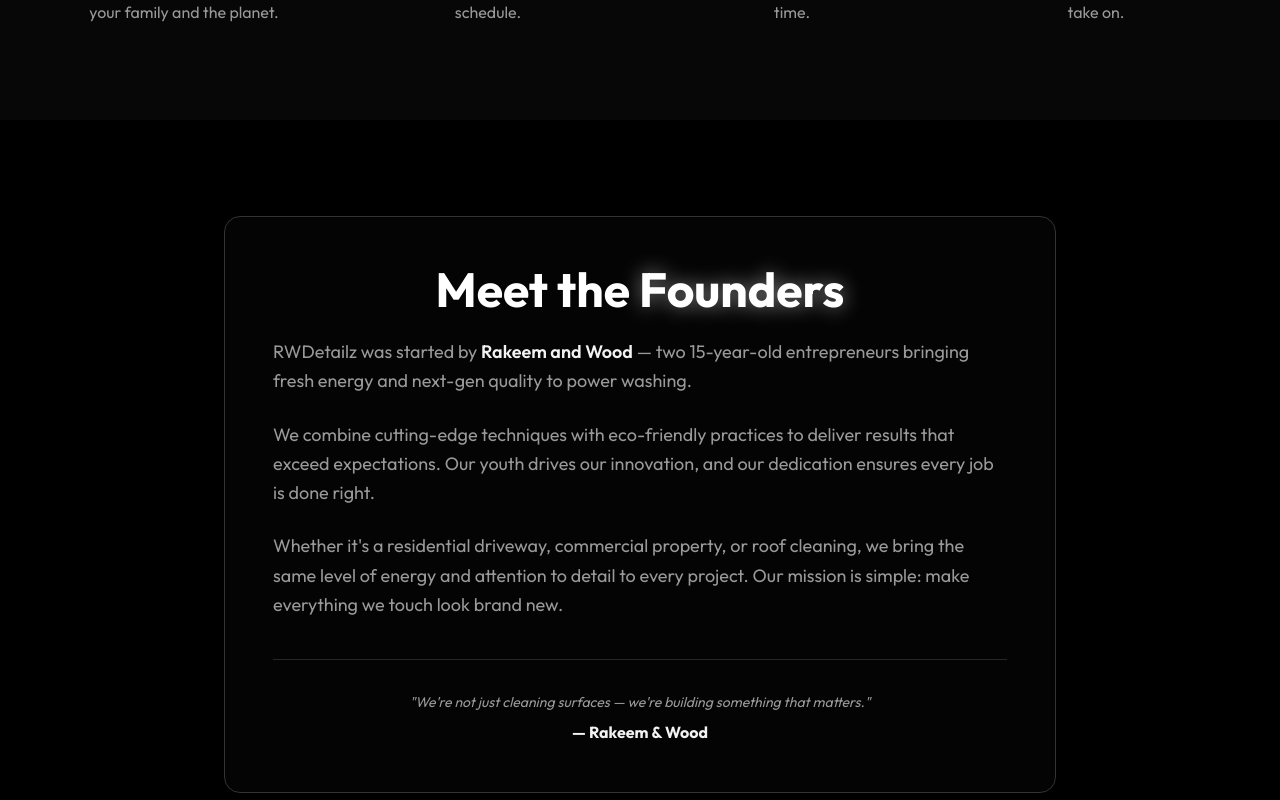
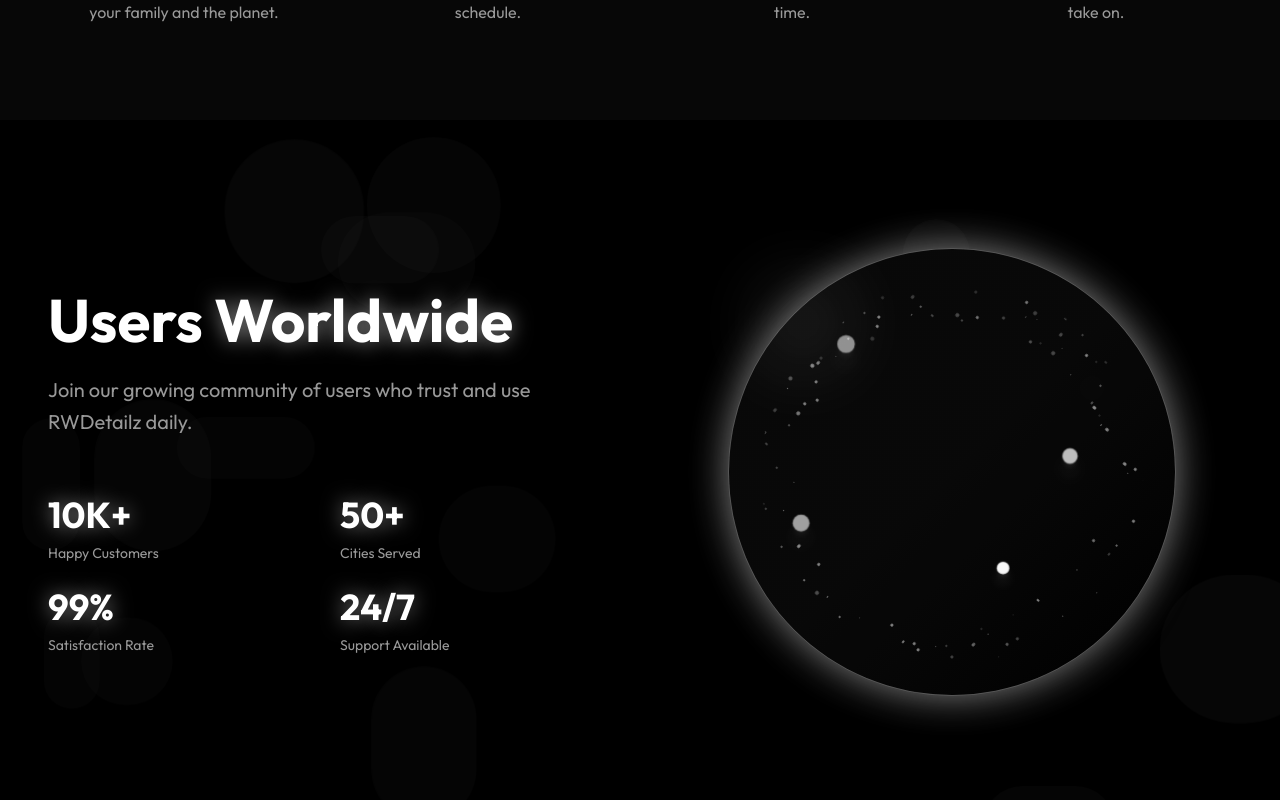
Before and after one commit to rwdetails/rwdetalz-reimagined, a React (Vite) app: page / in a window 1280 px wide. Shown: the part 2300-3100 px from the top of the page. Built offline with nearby package versions, Linux system fonts and the light colour scheme; the HTML template or start-up script is replaced by a standard one.

Commit message:
Add bubbly animations and globe graphic

```diff
--- /dev/null
+++ b/src/components/WorldwideUsers.tsx
@@ -0,0 +1,134 @@
+import { useEffect, useRef } from "react";
+
+const WorldwideUsers = () => {
+  const globeRef = useRef<HTMLDivElement>(null);
+
+  useEffect(() => {
+    // Add floating dots animation
+    if (globeRef.current) {
+      const dots = globeRef.current.querySelectorAll('.user-dot');
+      dots.forEach((dot, index) => {
+        const delay = index * 0.3;
+        (dot as HTMLElement).style.animationDelay = `${delay}s`;
+      });
+    }
+  }, []);
+
+  return (
+    <section className="relative py-32 px-4 overflow-hidden">
+      {/* Floating bubbles background */}
+      <div className="absolute inset-0 overflow-hidden">
+        {[...Array(15)].map((_, i) => (
+          <div
+            key={i}
+            className="absolute rounded-full bg-white/5 animate-float-bubble"
+            style={{
+              left: `${Math.random() * 100}%`,
+              top: `${Math.random() * 100}%`,
+              width: `${Math.random() * 100 + 50}px`,
+              height: `${Math.random() * 100 + 50}px`,
+              animationDelay: `${Math.random() * 5}s`,
+              animationDuration: `${Math.random() * 10 + 10}s`,
+            }}
+          />
+        ))}
+      </div>
+
+      <div className="container mx-auto relative z-10">
+        <div className="grid lg:grid-cols-2 gap-16 items-center">
+          {/* Text Content */}
+          <div className="space-y-6 animate-fade-in">
+            <h2 className="text-5xl md:text-6xl font-bold leading-tight">
+              Users <span className="glow-text">Worldwide</span>
+            </h2>
+            <p className="text-xl text-muted-foreground leading-relaxed">
+              Join our growing community of users who trust and use RWDetailz daily.
+            </p>
+            <div className="grid grid-cols-2 gap-6 pt-8">
+              <div className="space-y-2 animate-bounce-in" style={{ animationDelay: '0.1s' }}>
+                <div className="text-4xl font-bold glow-text">10K+</div>
+                <div className="text-sm text-muted-foreground">Happy Customers</div>
+              </div>
+              <div className="space-y-2 animate-bounce-in" style={{ animationDelay: '0.2s' }}>
+                <div className="text-4xl font-bold glow-text">50+</div>
+                <div className="text-sm text-muted-foreground">Cities Served</div>
+              </div>
+              <div className="space-y-2 animate-bounce-in" style={{ animationDelay: '0.3s' }}>
+                <div className="text-4xl font-bold glow-text">99%</div>
+                <div className="text-sm text-muted-foreground">Satisfaction Rate</div>
+              </div>
+              <div className="space-y-2 animate-bounce-in" style={{ animationDelay: '0.4s' }}>
+                <div className="text-4xl font-bold glow-text">24/7</div>
+                <div className="text-sm text-muted-foreground">Support Available</div>
+              </div>
+            </div>
+          </div>
+
+          {/* Globe Visualization */}
+          <div className="relative flex items-center justify-center animate-fade-in" ref={globeRef}>
+            <div className="relative w-full max-w-md aspect-square">
+              {/* Globe with glow */}
+              <div className="absolute inset-0 rounded-full bg-gradient-to-br from-card via-card to-background border border-border shadow-2xl animate-pulse-slow">
+                {/* Glow ring */}
+                <div className="absolute inset-0 rounded-full shadow-[0_0_80px_20px_rgba(255,255,255,0.15)] animate-glow-pulse" />
+
+                {/* Rotating globe surface */}
+                <div className="absolute inset-8 rounded-full overflow-hidden animate-rotate-slow">
+                  {/* Dotted world map pattern */}
+                  <div className="absolute inset-0 opacity-60">
+                    {[...Array(200)].map((_, i) => {
+                      const angle = (i / 200) * 360;
+                      const radius = 40 + Math.random() * 20;
+                      const x = 50 + radius * Math.cos((angle * Math.PI) / 180);
+                      const y = 50 + radius * Math.sin((angle * Math.PI) / 180);
+                      const size = Math.random() * 3 + 1;
+
+                      return (
+                        <div
+                          key={i}
+                          className="absolute rounded-full bg-foreground animate-twinkle"
+                          style={{
+                            left: `${x}%`,
+                            top: `${y}%`,
+                            width: `${size}px`,
+                            height: `${size}px`,
+                            animationDelay: `${Math.random() * 5}s`,
+                          }}
+                        />
+                      );
+                    })}
+                  </div>
+                </div>
+
+                {/* Highlight shine effect */}
+                <div className="absolute top-8 left-8 w-24 h-24 bg-white/20 rounded-full blur-2xl animate-shine" />
+              </div>
+
+              {/* Floating user indicator dots */}
+              {[
+                { top: '20%', left: '25%' },
+                { top: '60%', left: '15%' },
+                { top: '45%', left: '75%' },
+                { top: '70%', left: '60%' },
+                { top: '30%', left: '80%' },
+              ].map((pos, i) => (
+                <div
+                  key={i}
+                  className="user-dot absolute w-3 h-3 rounded-full bg-white shadow-lg shadow-white/50 animate-ping-slow"
+                  style={{
+                    top: pos.top,
+                    left: pos.left,
+                  }}
+                >
+                  <div className="absolute inset-0 rounded-full bg-white animate-pulse" />
+                </div>
+              ))}
+            </div>
+          </div>
+        </div>
+      </div>
+    </section>
+  );
+};
+
+export default WorldwideUsers;
--- a/src/pages/Index.tsx
+++ b/src/pages/Index.tsx
@@ -9,6 +9,7 @@ import BookingTracker from "@/components/BookingTracker";
 import Contact from "@/components/Contact";
 import BookingForm from "@/components/BookingForm";
 import Footer from "@/components/Footer";
+import WorldwideUsers from "@/components/WorldwideUsers";
 import { useState } from "react";
 import { Tabs, TabsContent, TabsList, TabsTrigger } from "@/components/ui/tabs";
 
@@ -29,6 +30,7 @@ const Index = () => {
             <Hero onBookNowClick={() => setShowBooking(true)} />
             <Services />
             <WhyUs />
+            <WorldwideUsers />
             <About />
             <section id="reviews-gallery" className="py-24 px-4">
               <div className="container mx-auto">
--- a/tailwind.config.ts
+++ b/tailwind.config.ts
@@ -80,6 +80,81 @@ export default {
           "0%, 100%": { transform: "translateY(0px)" },
           "50%": { transform: "translateY(-10px)" },
         },
+        "float-bubble": {
+          "0%": {
+            transform: "translateY(0) translateX(0) scale(1)",
+            opacity: "0.3"
+          },
+          "50%": {
+            transform: "translateY(-50px) translateX(30px) scale(1.1)",
+            opacity: "0.5"
+          },
+          "100%": {
+            transform: "translateY(-100px) translateX(0) scale(0.9)",
+            opacity: "0"
+          },
+        },
+        "bounce-in": {
+          "0%": {
+            opacity: "0",
+            transform: "scale(0.5)"
+          },
+          "60%": {
+            opacity: "1",
+            transform: "scale(1.1)"
+          },
+          "100%": {
+            transform: "scale(1)"
+          },
+        },
+        "rotate-slow": {
+          "0%": { transform: "rotate(0deg)" },
+          "100%": { transform: "rotate(360deg)" },
+        },
+        "pulse-slow": {
+          "0%, 100%": { opacity: "1" },
+          "50%": { opacity: "0.8" },
+        },
+        "ping-slow": {
+          "0%": {
+            transform: "scale(1)",
+            opacity: "1"
+          },
+          "50%": {
+            transform: "scale(1.5)",
+            opacity: "0.5"
+          },
+          "100%": {
+            transform: "scale(2)",
+            opacity: "0"
+          },
+        },
+        "twinkle": {
+          "0%, 100%": { opacity: "1" },
+          "50%": { opacity: "0.3" },
+        },
+        "shine": {
+          "0%": {
+            transform: "translate(-10%, -10%)",
+            opacity: "0.5"
+          },
+          "50%": {
+            transform: "translate(10%, 10%)",
+            opacity: "0.8"
+          },
+          "100%": {
+            transform: "translate(-10%, -10%)",
+            opacity: "0.5"
+          },
+        },
+        "wiggle": {
+          "0%, 100%": { transform: "rotate(-3deg)" },
+          "50%": { transform: "rotate(3deg)" },
+        },
+        "scale-pulse": {
+          "0%, 100%": { transform: "scale(1)" },
+          "50%": { transform: "scale(1.05)" },
+        },
       },
       animation: {
         "accordion-down": "accordion-down 0.2s ease-out",
@@ -87,6 +162,15 @@ export default {
         "fade-in": "fade-in 0.6s ease-out",
         "glow-pulse": "glow-pulse 2s ease-in-out infinite",
         "float": "float 3s ease-in-out infinite",
+        "float-bubble": "float-bubble 15s ease-in-out infinite",
+        "bounce-in": "bounce-in 0.6s ease-out",
+        "rotate-slow": "rotate-slow 60s linear infinite",
+        "pulse-slow": "pulse-slow 4s ease-in-out infinite",
+        "ping-slow": "ping-slow 3s cubic-bezier(0, 0, 0.2, 1) infinite",
+        "twinkle": "twinkle 3s ease-in-out infinite",
+        "shine": "shine 8s ease-in-out infinite",
+        "wiggle": "wiggle 1s ease-in-out infinite",
+        "scale-pulse": "scale-pulse 2s ease-in-out infinite",
       },
       backgroundImage: {
         "gradient-radial": "radial-gradient(var(--tw-gradient-stops))",
```
